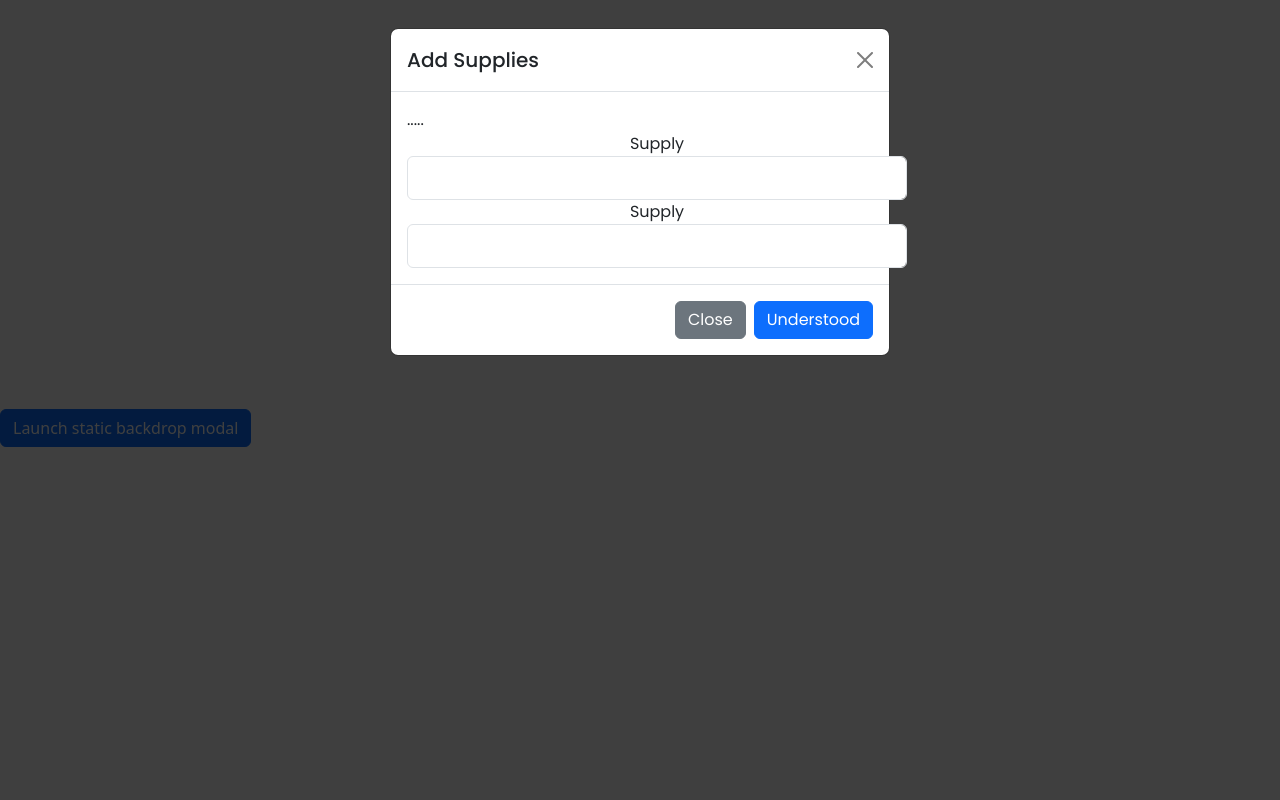
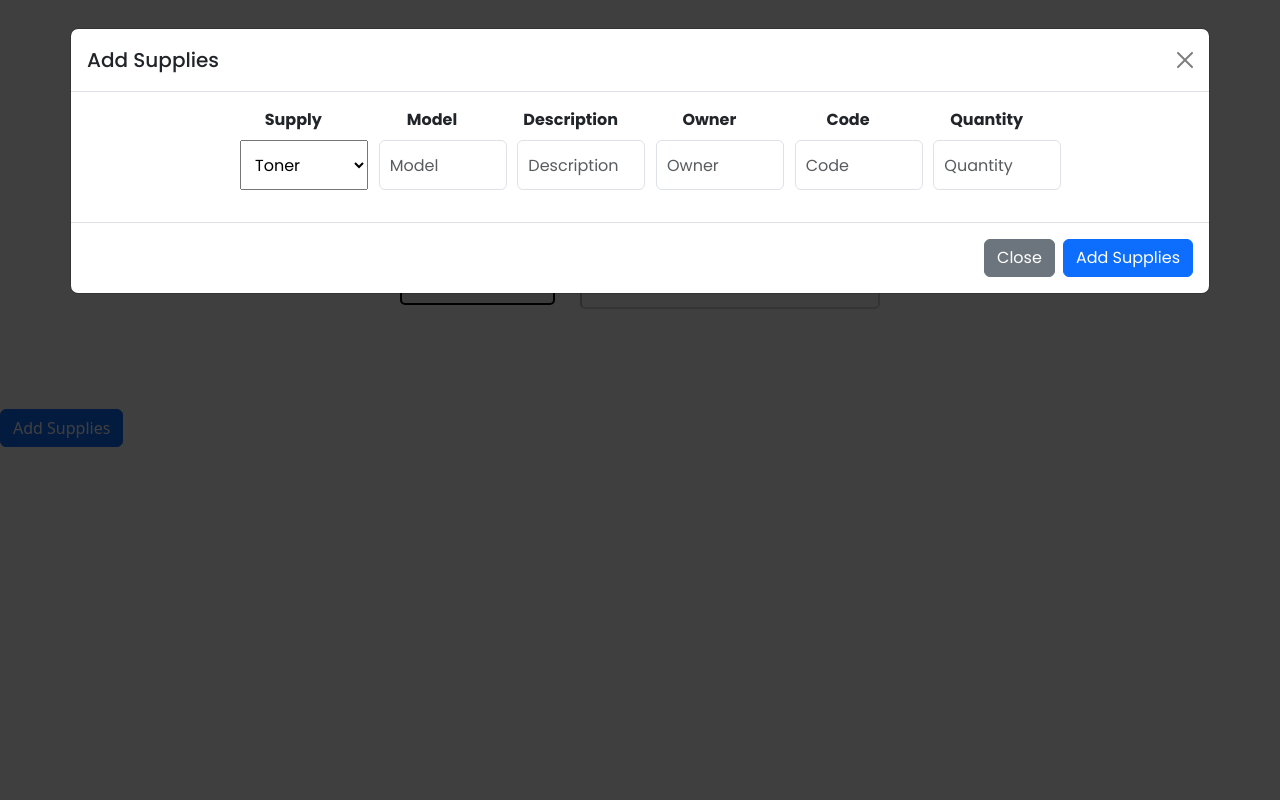
Before and after one commit to jdotus/SUPPLIES, a PHP site: page / in a window 1280 px wide, after a click on "Add Supplies". Run offline with PHP 8.4, Linux system fonts and the light colour scheme; some libraries are stand-ins or nearby versions.

Commit message:
added modal at index.php

```diff
--- a/index.php
+++ b/index.php
@@ -26,8 +26,8 @@ include('dbcon.php');
 <body>
 
     <div class="search_container">
-        <form>
-                <label for="supplies">Select Supply</label>
+        <form class="search">
+                <label for="supplies">Select Supply</label><br>
                 <select name="supplies" id="supplies" require>
                     <option value="">SELECT</option>
                     <option value="toner">Toner</option>
@@ -40,40 +40,57 @@ include('dbcon.php');
 
         <!-- Button trigger modal -->
         <button type="button" class="btn btn-primary" data-bs-toggle="modal" data-bs-target="#staticBackdrop">
-        Launch static backdrop modal
+        Add Supplies
         </button>
 
         <!-- Modal -->
         <div class="modal fade" id="staticBackdrop" data-bs-backdrop="static" data-bs-keyboard="false" tabindex="-1" aria-labelledby="staticBackdropLabel" aria-hidden="true">
-        <div class="modal-dialog">
+        <div class="modal-dialog modal-xl">
             <div class="modal-content">
             <div class="modal-header">
                 <h5 class="modal-title" id="staticBackdropLabel">Add Supplies</h5>
                 <button type="button" class="btn-close" data-bs-dismiss="modal" aria-label="Close"></button>
             </div>
             <div class="modal-body">
-                .....
-                <form>
+                <form class="form_modal">
                     <div class="form-group">
                         <label> Supply</label>
-                        <input type="text" name="supply" class="form-control">
+                        <select name="addsupply" id="addsupply" require>
+                            <option value="addtoner">Toner</option>
+                            <option value="adddrum">Drum</option>
+                            <option value="addfilament">Filament</option>
+                        </select>
+                    </div>
+                    <div class="form-group ">
+                        <label> Model</label>
+                        <input type="text" name="Model" class="form-control custom-input" placeholder="Model">
                     </div>
                     <div class="form-group">
-                        <label> Supply</label>
-                        <input type="text" name="supply" class="form-control">
+                        <label> Description</label>
+                        <input type="text" name="Description" class="form-control custom-input" placeholder="Description">
+                    </div>
+                    <div class="form-group">
+                        <label> Owner</label>
+                        <input type="text" name="Owner" class="form-control custom-input" placeholder="Owner">
+                    </div>
+                    <div class="form-group">
+                        <label> Code</label>
+                        <input type="text" name="Code" class="form-control custom-input" placeholder="Code">
+                    </div>
+                    <div class="form-group">
+                        <label> Quantity</label>
+                        <input type="text" name="Code" class="form-control custom-input" placeholder="Quantity">
                     </div>
                 </form>
 
             </div>
             <div class="modal-footer">
                 <button type="button" class="btn btn-secondary" data-bs-dismiss="modal">Close</button>
-                <button type="button" class="btn btn-primary">Understood</button>
+                <button type="button" class="btn btn-primary">Add Supplies</button>
             </div>
             </div>
         </div>
         </div>
-
-
 
     <div id="scanbarcode" class="result_container"></div>
 
--- a/style.css
+++ b/style.css
@@ -13,7 +13,7 @@
 
 form {
     margin: 0 auto;
-    width: 500px;
+    /* width: 500px; */
     text-align: center;
 }
 
@@ -113,3 +113,63 @@ td, input[type="text"]{
     font-weight: 500;
     color: red;
 }
+
+
+/* Ensure form elements wrap properly */
+.form_modal {
+    display: flex;
+    flex-wrap: nowrap; /* Allow wrapping to the next line */
+    gap: 2rem;       /* Add space between elements */
+    max-width: 800px; /* Optional: Limit the total width of the form */
+    margin: 0 auto;   /* Center the form */
+}
+
+/* Ensure each form group takes a specific width */
+.form-group {
+    width: calc(50% - 1rem); /* Adjust width for two columns */
+    margin-bottom: 1rem;     /* Space between rows */
+}
+
+/* Full-width inputs for smaller screens */
+@media (max-width: 600px) {
+    .form-group {
+        width: 100%; /* Each input takes full width on small screens */
+    }
+}
+
+/* Optional: Style the label for better readability */
+label {
+    display: block;
+    font-weight: bold;
+    margin-bottom: 0.5rem;
+}
+
+/* Adjust the input field styling */
+.form-control {
+    width: 100%; /* Ensure the input stretches within its container */
+    padding: 0.5rem;
+    font-size: 1rem;
+    border: 1px solid #ccc;
+    border-radius: 4px;
+}
+
+.form-group select,
+.form-group input {
+    width: 120%; /* Adjust the width of inputs and selects */
+    max-width: 350px; /* Limit the maximum width */
+    height: 50px; /* Increase height */
+    padding: 10px; /* Add spacing inside the input */
+    font-size: 16px; /* Make text more readable */
+}
+
+@media (max-width: 600px) {
+    .form-group {
+        width: 100%; /* Inputs take full width */
+    }
+
+    .form-group input,
+    .form-group select {
+        max-width: 100%; /* Remove max-width limitation */
+        height: 45px; /* Slightly smaller height for smaller screens */
+    }
+}
```
